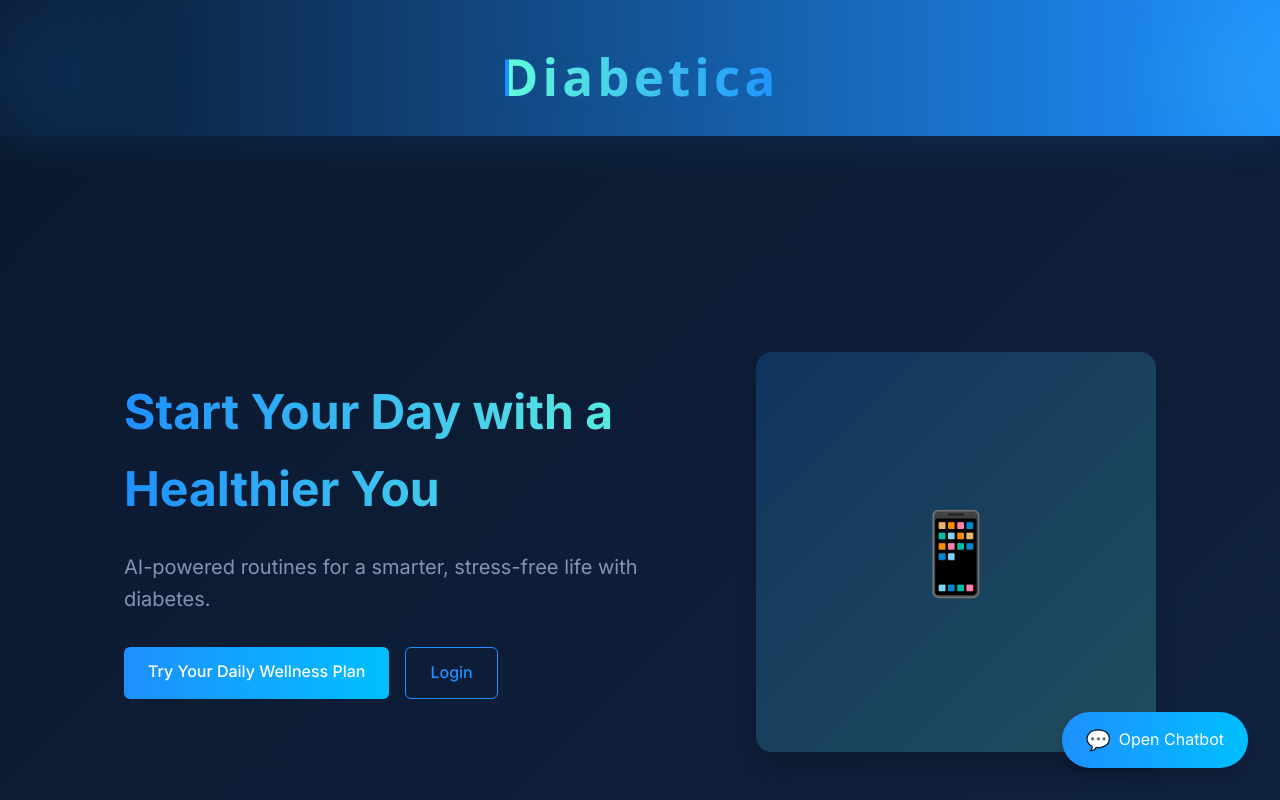
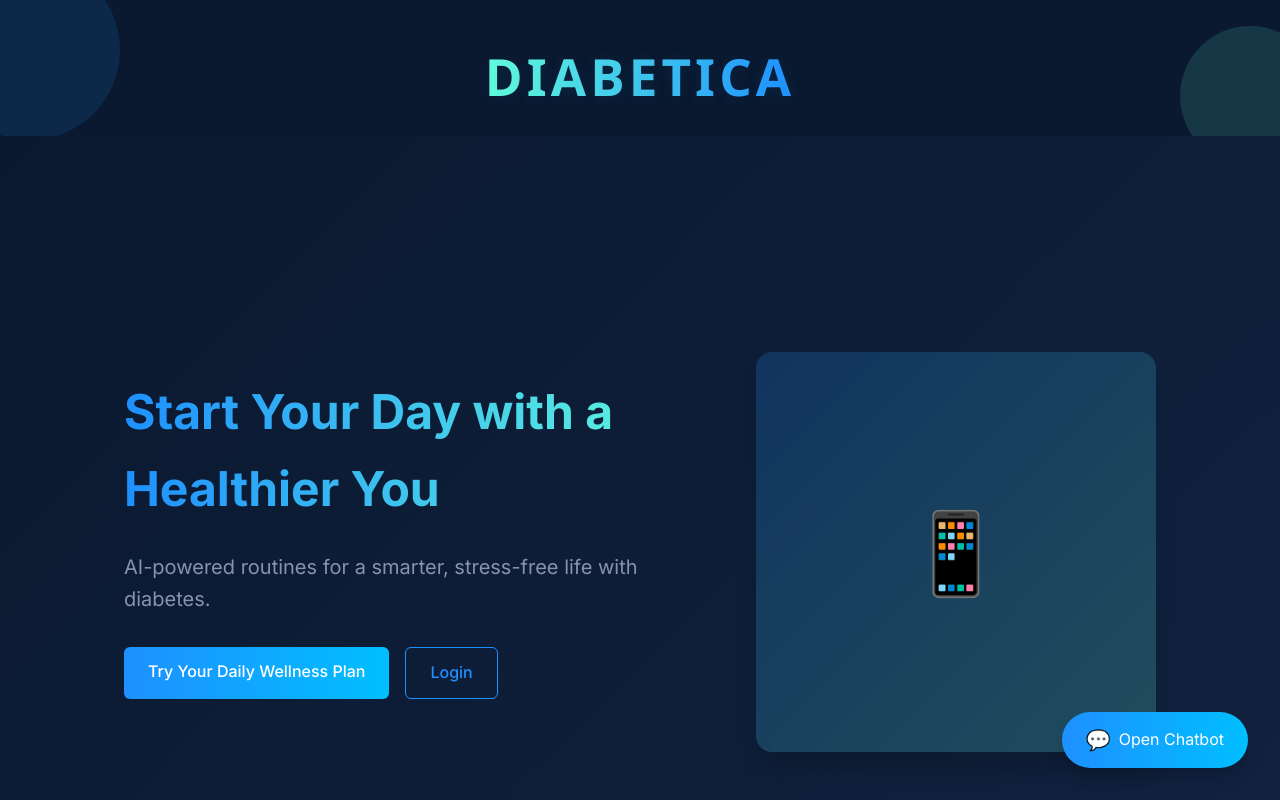
Before and after one commit to sp7179/Diagnosis, a Next.js app: page / in a window 1280 px wide. Shown: the top 800 px of the page. Built offline with nearby package versions, Linux system fonts and the light colour scheme.

Commit message:
Title Updated

```diff
--- a/app/page.jsx
+++ b/app/page.jsx
@@ -108,7 +108,7 @@ export default function LandingPage() {
     <div className="landing-container">
       {/* Hero Section */}
       <header className="project-title-header">
-        <h1 className="project-title">Diabetica</h1>
+        <h1 className="project-title">DIABETICA</h1>
       </header>
       <section className="hero-section">
         <div className="hero-content">
--- a/styles/landing.css
+++ b/styles/landing.css
@@ -57,11 +57,11 @@ a:hover {
 .project-title-header {
   width: 100%;
   padding: 3rem 0 2rem 0;
-  background: linear-gradient(90deg, #0a192f 0%, #1e90ff 100%);
+  /* background: linear-gradient(90deg, #0a192f 0%, #1e90ff 100%); */
   display: flex;
   justify-content: center;
   align-items: center;
-  box-shadow: 0 8px 32px 0 rgba(30,144,255,0.10);
+  /* box-shadow: 0 8px 32px 0 rgba(30,144,255,0.10); */
   position: relative;
   overflow: hidden;
   z-index: 2;
@@ -73,7 +73,7 @@ a:hover {
   content: "";
   position: absolute;
   border-radius: 50%;
-  filter: blur(48px);
+  /* filter: blur(48px); */
   opacity: 0.13;
   z-index: 0;
   pointer-events: none;
@@ -84,7 +84,6 @@ a:hover {
   left: -60px;
   top: -40px;
   background: #1e90ff;
-  animation: floatLeftBlue 7s infinite alternate;
 }
 .project-title-header::after {
   width: 140px;
@@ -92,7 +91,6 @@ a:hover {
   right: -40px;
   bottom: -30px;
   background: #64ffda;
-  animation: floatRightBlue 8s infinite alternate;
 }
 
 .project-title {
@@ -110,34 +108,11 @@ a:hover {
   position: relative;
   z-index: 1;
   cursor: pointer;
-  transition: transform 0.25s cubic-bezier(.4,2,.6,1), text-shadow 0.25s;
-  animation: shineBlueText 4s linear infinite;
   text-align: center;
   line-height: 1.1;
 }
 .project-title:hover {
-  transform: scale(1.06) rotate(-2deg);
   text-shadow: 0 4px 32px rgba(100,255,218,0.18), 0 2px 16px #1e90ff;
-  animation: bounceBlueTitle 0.7s;
-}
-
-@keyframes floatLeftBlue {
-  from { transform: translateY(0);}
-  to { transform: translateY(24px);}
-}
-@keyframes floatRightBlue {
-  from { transform: translateY(0);}
-  to { transform: translateY(-18px);}
-}
-@keyframes shineBlueText {
-  0% { background-position: -200px 0; }
-  100% { background-position: 200px 0; }
-}
-@keyframes bounceBlueTitle {
-  0% { transform: scale(1) rotate(-2deg);}
-  30% { transform: scale(1.10) rotate(2deg);}
-  60% { transform: scale(0.98) rotate(-2deg);}
-  100% { transform: scale(1.06) rotate(-2deg);}
 }
 
 /* Responsive for mobile */
```
